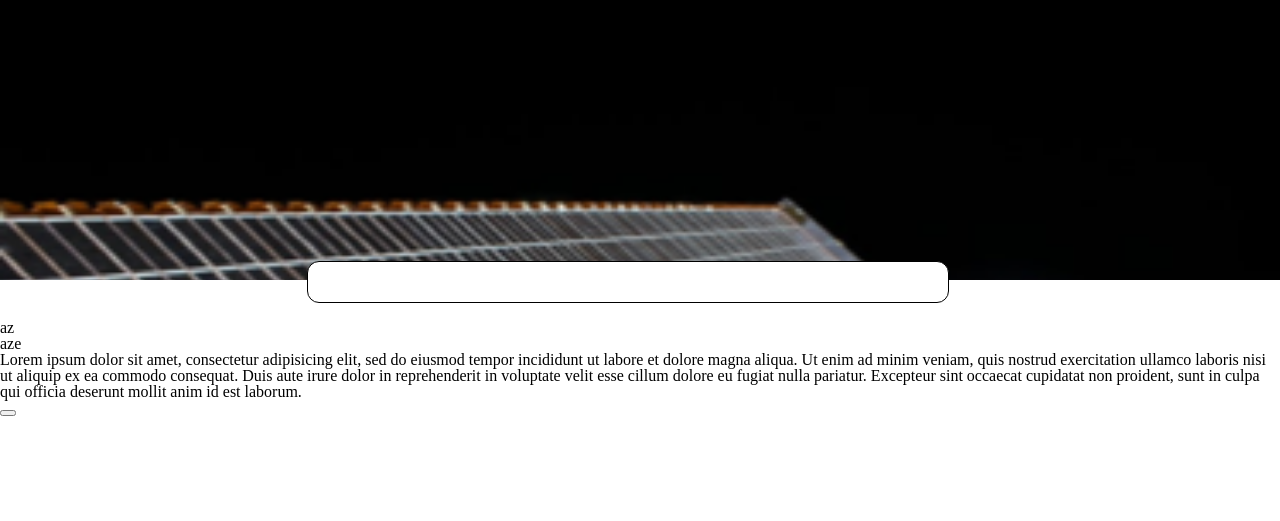
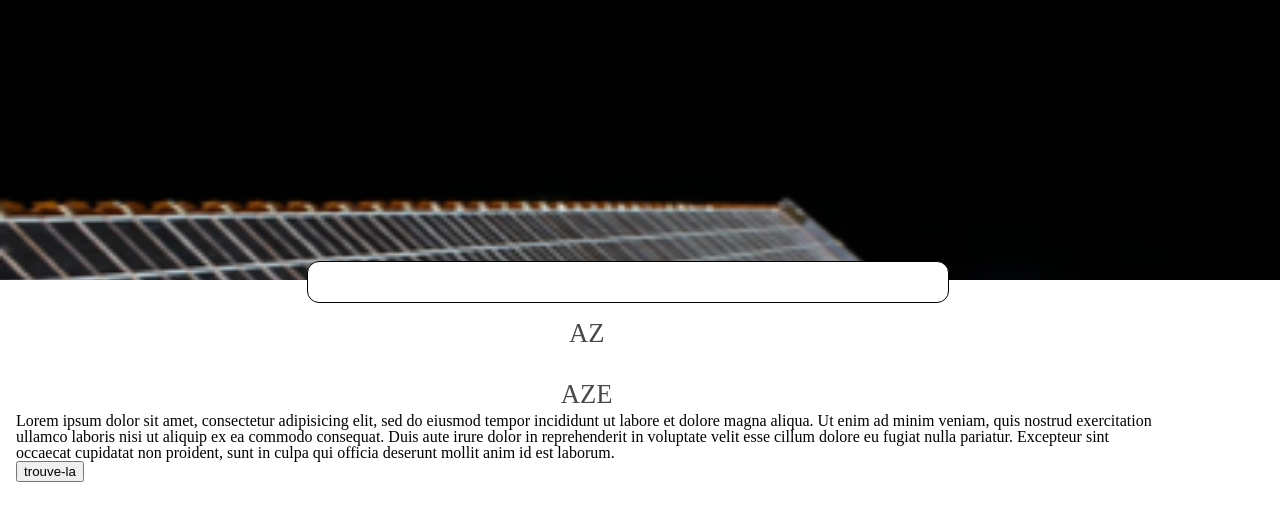
Before and after one commit to mggb/V-S-O, a PHP site: page /question.html in a window 1280 px wide. Shown: the top 521 px of the page. Run offline with PHP 8.4, Linux system fonts and the light colour scheme.

Commit message:
'intéfin'

```diff
--- a/css/question.css
+++ b/css/question.css
@@ -4,7 +4,13 @@
 .titleStartPlanete{
   text-align: center;
 }
-
+.pricinpal{
+  text-align: center;
+}
+.secondary{
+  text-align: center;
+  font-size: 18px;
+}
 
 
 
@@ -72,3 +78,12 @@
   display: flex;
   justify-content: flex-end;
 }
+
+.finishBUtuttonFind{
+  text-align: center;
+  height: 10px;
+  width: 20px;
+}
+.textFind{
+  text-align: center;
+}
--- a/js/newslider.js
+++ b/js/newslider.js
@@ -4,6 +4,7 @@ var contain2 = document.querySelector('.containerQuestionAndAnswer')
 var numberquestion = document.querySelector('.numberQuestion')
 var start = document.querySelector('.start')
 var pop = 0;
+
 
 
 start.addEventListener('click', function() {
@@ -69,6 +70,23 @@ start.addEventListener('click', function() {
   var o = 1;
   var stock = [];
   var contain = document.querySelector('.containerQuestionAndAnswer2');
+  function find() {
+    if (stock.length === 7 ) {
+      console.log('yolo');
+      numberquestion.innerHTML = '';
+      numberquestion.innerHTML += `
+    <p class="textQuestion">voila votre planette</p>
+    `
+    contain.innerHTML = '';
+    contain.innerHTML += `
+    <div class="col-xs-10 col-md-11 col-lg-11">
+      <h1 class="detailplanete-container-title pricinpal">felicitation</h1>
+      <p>Venez vite decouvrir la planette qui vous corespond, Ne perdez plus de temps <br> changer de vie</p>
+      <button  class="start"type="button" name="button">voir la fiche</button>
+    </div>
+  `;
+    }
+  }
 
   arrowLeft.addEventListener('click', function() {
     var choice = document.querySelectorAll('.checkboxChoice');
@@ -81,8 +99,10 @@ start.addEventListener('click', function() {
       if (choice[i].checked) {
         stock.push(choice[i].value)
         console.log(choice[i].value)
+        console.log(stock);
       }
     }
+
     numberquestion.innerHTML = '';
     numberquestion.innerHTML += `
   <p class="textQuestion">question ${u}/7</p>
@@ -129,6 +149,7 @@ start.addEventListener('click', function() {
     }
     o++
     u++
+    find()
   });
   arrowright.addEventListener('click', function() {
     o--
@@ -180,8 +201,7 @@ start.addEventListener('click', function() {
       if (textNext[i].textContent === " undefined ") {
         containAnsAndValue[i].innerHTML = '';
       }
-
     }
   })
-
+  find();
 });
--- a/question.html
+++ b/question.html
@@ -7,6 +7,7 @@
   <meta http-equiv="X-UA-Compatible" content="ie=edge">
   <link rel="stylesheet" href="css/reset.css" type="text/css" charset="utf-8">
   <link rel="stylesheet" href="css/question.css" type="text/css" charset="utf-8">
+    <link rel="stylesheet" href="css/detailplanete.css" type="text/css" charset="utf-8">
   <link rel="stylesheet" href="css/flexboxgrid.min.css" type="text/css">
   <link rel="stylesheet" href="css/flexboxgrid.css" type="text/css">
   <title>Question</title>
@@ -19,11 +20,13 @@
     <p class="textQuestion"></p>
   </div>
   <section class="containerQuestionAndAnswer">
+    <div class="col-xs-10 col-md-11 col-lg-11">
     <div>
-      <h1>az</h1>
-      <h2>aze</h2>
-      <p>Lorem ipsum dolor sit amet, consectetur adipisicing elit, sed do eiusmod tempor incididunt ut labore et dolore magna aliqua. Ut enim ad minim veniam, quis nostrud exercitation ullamco laboris nisi ut aliquip ex ea commodo consequat. Duis aute irure dolor in reprehenderit in voluptate velit esse cillum dolore eu fugiat nulla pariatur. Excepteur sint occaecat cupidatat non proident, sunt in culpa qui officia deserunt mollit anim id est laborum.</p>
-      <button  class="start"type="button" name="button"></button>
+      <h1 class="detailplanete-container-title pricinpal">az</h1>
+      <h2 class="secondary detailplanete-container-title ">aze</h2>
+      <p class="text-in-finishPlanette">Lorem ipsum dolor sit amet, consectetur adipisicing elit, sed do eiusmod tempor incididunt ut labore et dolore magna aliqua. Ut enim ad minim veniam, quis nostrud exercitation ullamco laboris nisi ut aliquip ex ea commodo consequat. Duis aute irure dolor in reprehenderit in voluptate velit esse cillum dolore eu fugiat nulla pariatur. Excepteur sint occaecat cupidatat non proident, sunt in culpa qui officia deserunt mollit anim id est laborum.</p>
+      <button  class="button-center start"type="button" name="button">trouve-la</button>
+    </div>
     </div>
   </section>
 </body>
```
